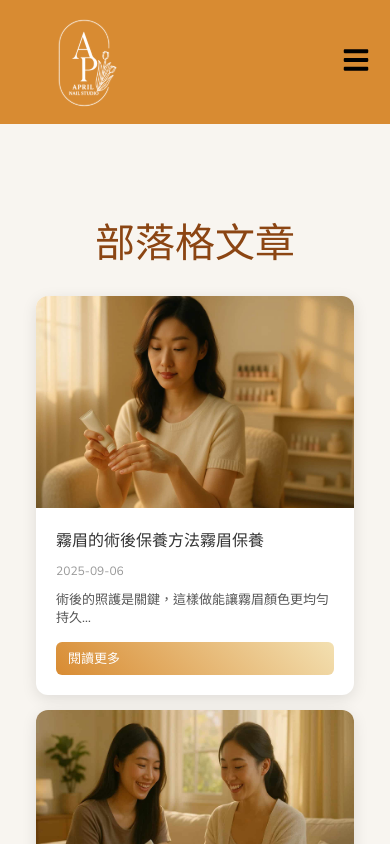
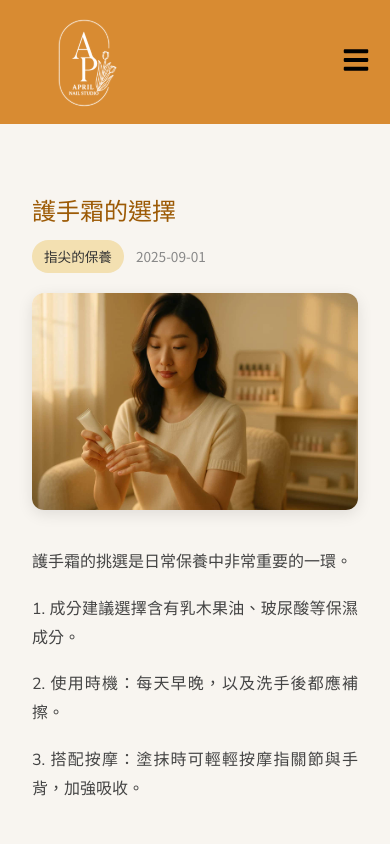
Before and after one commit to zoena5303/april-nail-project, a React (Vite) app: page /april-nail-project/blog/1 in a window 390 px wide. Shown: the top 844 px of the page. Built offline with nearby package versions, Linux system fonts and the light colour scheme.

Commit message:
0916修改BLOG

```diff
--- a/src/pages/BlogDetail.jsx
+++ b/src/pages/BlogDetail.jsx
@@ -1,76 +1,130 @@
-// src/pages/Blog.jsx
+// src/pages/BlogDetail.jsx
 import React from "react";
-import { Link } from "react-router-dom";
-import "../scss/Blogstyle.scss";
+import { useParams, Link } from "react-router-dom";
+import "../scss/BlogDetailstyle.scss";
 
-// 匯入圖片（請確認路徑正確）
+// 匯入圖片
 import Blog1 from "../assets/images/Blog1.jpg";
 import Blog2 from "../assets/images/Blog2.jpg";
 import Blog3 from "../assets/images/Blog3.jpg";
+import Blog4 from "../assets/images/Blog4.jpg";
+import Blog5 from "../assets/images/Blog5.jpg";
+import Blog6 from "../assets/images/Blog6.jpg";
 
+// 假資料：完整文章
 const posts = [
   {
     id: 1,
-    title: "霧眉的術後保養方法",
-    date: "2025-09-06",
-    excerpt: "術後的照護是關鍵，這樣做能讓霧眉顏色更均勻持久…",
-    img: Blog1,
-    categories: ["霧眉保養"], // ✅ 陣列
+    title: "護手霜的選擇",
+    category: "指尖的保養",
+    date: "2025-09-01",
+    image: Blog1,
+    content: `
+      護手霜的挑選是日常保養中非常重要的一環。
+      1. 成分建議選擇含有乳木果油、玻尿酸等保濕成分。
+      2. 使用時機：每天早晚，以及洗手後都應補擦。
+      3. 搭配按摩：塗抹時可輕輕按摩指關節與手背，加強吸收。
+    `
   },
   {
     id: 2,
-    title: "霧眉術前介紹",
-    date: "2025-09-05",
-    excerpt: "霧眉前的準備與注意事項，讓效果更持久自然…",
-    img: Blog2,
-    categories: ["霧眉保養"], // ✅ 陣列
+    title: "如何照護指甲",
+    category: "指尖的保養",
+    date: "2025-09-02",
+    image: Blog2,
+    content: `
+      健康的指甲來自於日常的細心呵護。
+      避免過度修剪指甲邊緣，適度補充維生素B群，
+      並定期滋潤指緣油，讓指甲更有光澤與彈性。
+    `
   },
   {
     id: 3,
+    title: "小工具的介紹",
+    category: "美甲設計",
+    date: "2025-09-03",
+    image: Blog3,
+    content: `
+      美甲的小工具包含：修甲棒、拋光條與修剪器。
+      這些工具看似簡單，但卻能讓美甲師更精準地
+      修飾甲型，打造出乾淨俐落的基礎。
+    `
+  },
+  {
+    id: 4,
     title: "色彩選擇",
+    category: "美甲設計",
     date: "2025-09-04",
-    excerpt: "什麼樣的指甲顏色能襯托膚色？配色小技巧大公開…",
-    img: Blog3,
-    categories: ["美甲設計"], // ✅ 陣列
+    image: Blog4,
+    content: `
+      色彩學在美甲設計中扮演重要角色。
+      冷色調可呈現優雅知性，暖色調則帶來活潑氣息。
+      搭配膚色選擇適合的色彩，能讓整體效果更和諧。
+    `
+  },
+  {
+    id: 5,
+    title: "霧眉術前介紹",
+    category: "霧眉保養",
+    date: "2025-09-05",
+    image: Blog5,
+    content: `
+      在霧眉前需要了解術前準備：
+      1. 避免熬夜，保持肌膚穩定。
+      2. 術前不要進行去角質與刷酸保養。
+      3. 確認眉型與顏色，與設計師溝通到位。
+    `
+  },
+  {
+    id: 6,
+    title: "霧眉的術後保養方法",
+    category: "霧眉保養",
+    date: "2025-09-06",
+    image: Blog6,
+    content: `
+      霧眉後的保養非常關鍵：
+      1. 保持眉毛部位乾燥，避免碰水。
+      2. 不要摳結痂，讓眉色自然定型。
+      3. 避免曝曬與使用含酒精成分的保養品。
+    `
   },
 ];
 
-const Blog = () => {
+const BlogDetail = () => {
+  const { id } = useParams();
+  const post = posts.find((p) => p.id === parseInt(id));
+
+  if (!post) return <p>找不到這篇文章</p>;
+
   return (
-    <div className="blog-page">
-      <h2 className="page-title">部落格文章</h2>
-      <div className="blog-grid">
-        {posts.map((post) => (
-          <div key={post.id} className="blog-card">
-            <img src={post.img} alt={post.title} className="blog-img" />
-            <div className="blog-content">
+    <div className="blog-detail">
+      {/* 標題區 */}
+      <div className="blog-header">
+        <h1>{post.title}</h1>
+        <div className="meta">
+          <span className="category">{post.category}</span>
+          <span className="date">{post.date}</span>
+        </div>
+      </div>
 
-              {/* 標題 + 分類小標籤 */}
-              <h3 className="blog-title">
-                {post.title}
-                {console.log("這篇文章分類：", post.categories)}
-                {Array.isArray(post.categories) ? (
-                  post.categories.map((cat, index) => (
-                    <span key={index} className="tag">
-                      {cat}
-                    </span>
-                  ))
-                ) : (
-                  post.categories && <span className="tag">{post.categories}</span>
-                )}
-              </h3>
+      {/* 封面圖 */}
+      <div className="blog-image">
+        <img src={post.image} alt={post.title} />
+      </div>
 
-              <p className="date">{post.date}</p>
-              <p className="excerpt">{post.excerpt}</p>
-              <Link to={`/blog/${post.id}`} className="read-more">
-                閱讀更多
-              </Link>
-            </div>
-          </div>
+      {/* 文章內文 */}
+      <div className="blog-content">
+        {post.content.split("\n").map((para, i) => (
+          <p key={i}>{para}</p>
         ))}
+      </div>
+
+      {/* 返回按鈕 */}
+      <div className="back-button">
+        <Link to="/blog">← 回到部落格</Link>
       </div>
     </div>
   );
 };
 
-export default Blog;
+export default BlogDetail;
--- a/src/scss/BlogDetailstyle.scss
+++ b/src/scss/BlogDetailstyle.scss
@@ -1,132 +1,126 @@
-.blog-page {
-  max-width: 1200px;
-  margin: 0 auto;
-  padding: 60px 20px;
+.blog-detail {
+  max-width: 900px;
+  margin: 60px auto;
+  padding: 20px;
+  line-height: 1.8;
+  color: #333;
 
-  .page-title {
-    text-align: center;
+  /* ===== 標題區 ===== */
+  .blog-header {
+    margin-bottom: 20px;
+
+    h1 {
       font-size: 2rem;
-    margin-bottom: 40px;
       font-weight: bold;
-    color: #333;
+      margin-bottom: 12px;
+      color: #9c5a05; // 品牌咖啡橘
     }
 
-  .blog-grid {
-    display: grid;
-    grid-template-columns: repeat(auto-fit, minmax(320px, 1fr));
-    gap: 24px;
+    .meta {
+      display: flex;
+      gap: 12px;
+      align-items: center;
+      font-size: 0.9rem;
+      color: #666;
+
+      .category {
+        background: #f3e0b1;
+        color: #333;
+        padding: 4px 12px;
+        border-radius: 20px;
+        font-size: 0.85rem;
+        font-weight: 600;
       }
 
-  .blog-card {
-    background: #fff;
-    border-radius: 12px;
-    box-shadow: 0 4px 12px rgba(0, 0, 0, 0.1);
-    overflow: hidden;
-    transition: transform 0.3s ease, box-shadow 0.3s ease;
-
-    &:hover {
-      transform: translateY(-6px);
-      box-shadow: 0 6px 18px rgba(0, 0, 0, 0.15);
-    }
-
-    .blog-img {
-      width: 100%;
-      height: 200px;
-      object-fit: cover;
-    }
-
-    .blog-content {
-      padding: 16px 20px;
-
-      /* 標題 + 小標籤 */
-      .blog-title {
-        font-size: 1.2rem;
-        font-weight: bold;
-        color: #222;
-        margin-bottom: 8px;
-        display: flex;
-        align-items: center;
-        flex-wrap: wrap;
-        gap: 8px;
-
-        /* 小標籤共用樣式 */
-        .tag {
-          display: inline-block;
-          padding: 4px 10px;
-          border-radius: 12px;
-          font-size: 0.75rem;
-          font-weight: 500;
-          color: #fff;
-
-          /* Debug 強制紅色，保證看得到 */
-          background: red !important;
-
-          /* 分類顏色設定 */
-          &.eyebrow {
-            background: #d88b32; // 橘色 - 霧眉保養
-          }
-          &.nail {
-            background: #3b82f6; // 藍色 - 美甲設計
-          }
-          &.handcare {
-            background: #22c55e; // 綠色 - 指尖保養
+      .date {
+        font-size: 0.85rem;
+        color: #888;
       }
     }
   }
 
-      .date {
-        font-size: 0.9rem;
-        color: #777;
-        margin-bottom: 10px;
+  /* ===== 封面圖 ===== */
+  .blog-image {
+    margin: 20px 0;
+
+    img {
+      width: 100%;
+      border-radius: 12px;
+      box-shadow: 0 4px 15px rgba(0, 0, 0, 0.1);
+      object-fit: cover;
+    }
   }
 
-      .excerpt {
+  /* ===== 文章內文 ===== */
+  .blog-content {
     font-size: 1rem;
-        color: #555;
-        margin-bottom: 16px;
+    margin: 30px 0 50px;
+    color: #444;
+
+    p {
+      margin-bottom: 18px;
+      text-align: justify;
+      line-height: 1.8;
     }
 
-      .read-more {
-        display: inline-block;
-        background: linear-gradient(135deg, #f3ddc7, #f0d4b7);
-        padding: 10px 20px;
-        border-radius: 8px;
-        color: #333;
-        font-size: 0.95rem;
-        text-decoration: none;
-        cursor: pointer;
-        transition: background 0.3s ease;
+    /* 如果未來要加副標題 */
+    h2 {
+      font-size: 1.3rem;
+      font-weight: 600;
+      margin: 24px 0 12px;
+      color: #9c5a05;
+    }
 
-        &:hover {
-          background: linear-gradient(135deg, #f0d4b7, #f3e0b1);
+    h3 {
+      font-size: 1.1rem;
+      font-weight: 600;
+      margin: 18px 0 8px;
+      color: #b46a0b;
     }
+
+    ul {
+      margin: 12px 0 24px 20px;
+      list-style: disc;
+
+      li {
+        margin-bottom: 6px;
       }
     }
   }
 
-  /* RWD */
-  @media (max-width: 768px) {
-    padding: 40px 16px;
+  /* ===== 返回按鈕 ===== */
+  .back-button {
+    text-align: center;
 
-    .page-title {
-      font-size: 1.6rem;
+    a {
+      display: inline-block;
+      padding: 12px 24px;
+      background: #9c5a05;
+      color: #fff;
+      border-radius: 8px;
+      font-size: 1rem;
+      text-decoration: none;
+      transition: background 0.3s ease;
+
+      &:hover {
+        background: #b46a0b;
+      }
+    }
   }
 
-    .blog-card {
-      .blog-img {
-        height: 180px;
+  /* ===== RWD ===== */
+  @media (max-width: 768px) {
+    margin: 30px auto;
+    padding: 16px;
+
+    .blog-header {
+      h1 {
+        font-size: 1.5rem;
+      }
     }
 
     .blog-content {
-        padding: 14px 16px;
-
-        .blog-title {
-          font-size: 1rem;
-        }
-        .excerpt {
-          font-size: 0.9rem;
+      font-size: 0.95rem;
     }
   }
 }
-  }
-}
--- a/src/scss/Blogstyle.scss
+++ b/src/scss/Blogstyle.scss
@@ -156,12 +156,7 @@
       box-shadow: 0 6px 20px rgba(0, 0, 0, 0.15);
 
       img {
-        transform: scale(1.05); /* ✅ hover 放大效果 */
-      }
-
-      .blog-tag {
-        opacity: 1; /* ✅ hover 時淡入 */
-        transform: translateY(0);
+        transform: scale(1.05);
       }
     }
 
@@ -184,34 +179,6 @@
           height: 160px;
         }
       }
-
-      /* 🏷️ 類別標籤 */
-      .blog-tag {
-        position: absolute;
-        top: 12px;
-        right: 12px;
-        font-size: 12px;
-        font-weight: 600;
-        padding: 4px 12px;
-        border-radius: 20px;
-        color: #fff;
-        opacity: 0; /* 預設隱藏 */
-        transform: translateY(-5px);
-        transition: all 0.3s ease;
-      }
-
-      /* 不同分類顏色 */
-      .blog-tag.指尖的保養 {
-        background: #6bb07d;
-      }
-
-      .blog-tag.美甲設計 {
-        background: #d88b32;
-      }
-
-      .blog-tag.霧眉保養 {
-        background: #c67fa8;
-      }
     }
 
     .blog-content {
@@ -222,10 +189,18 @@
       flex-direction: column;
       justify-content: space-between;
 
+      /* 標題 + 標籤 */
+      .title-row {
+        display: flex;
+        align-items: center;
+        justify-content: space-between;
+        margin-bottom: 10px;
+
         h3 {
           font-size: 20px;
           color: #333;
-        margin-bottom: 8px;
+          margin: 0;
+          flex: 1;
 
           @media (max-width: 992px) {
             font-size: 18px;
@@ -233,6 +208,28 @@
 
           @media (max-width: 600px) {
             font-size: 16px;
+          }
+        }
+
+        .blog-tag {
+          font-size: 12px;
+          font-weight: 600;
+          padding: 4px 10px;
+          border-radius: 12px;
+          color: #fff;
+          margin-left: 10px;
+          white-space: nowrap;
+
+          /* 不同分類顏色 */
+          &.指尖的保養 {
+            background: #6bb07d;
+          }
+          &.美甲設計 {
+            background: #d88b32;
+          }
+          &.霧眉保養 {
+            background: #c67fa8;
+          }
         }
       }
 
@@ -263,15 +260,12 @@
         }
       }
 
-      /* ✅ 閱讀更多按鈕 */
       .read-more {
         display: inline-block;
         background: linear-gradient(45deg, #d88b32, #f3e0b1);
         color: #fff;
         padding: 8px 16px;
-        border: none;
         border-radius: 6px;
-        cursor: pointer;
         font-size: 14px;
         font-weight: 500;
         text-decoration: none;
```
Also changed, not shown: src/pages/Blog.jsx (+5 -3 lines). Lines whose indentation alone changed are shown as unchanged.
